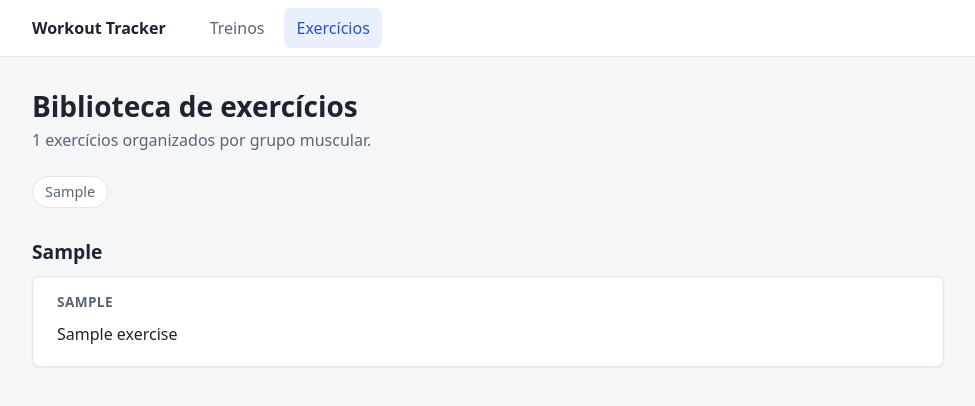
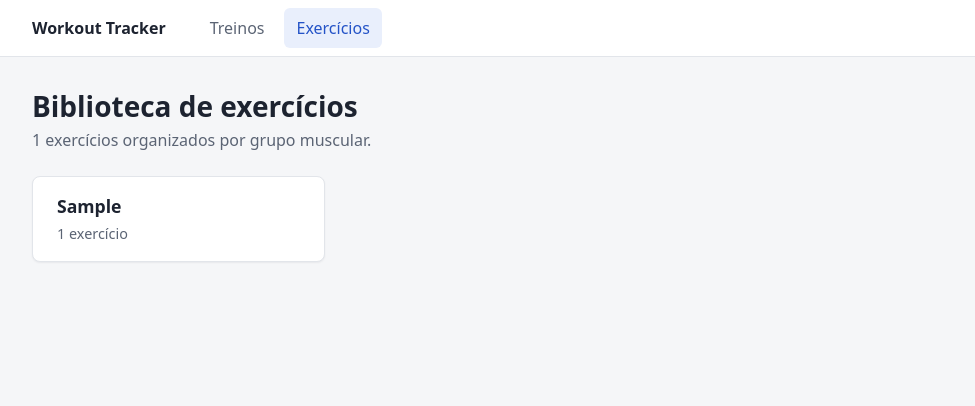
Before and after one commit to brunomartins009/workout-tracker, a Flask app: page /exercises in a window 1280 px wide. Shown: the top 406 px of the page, without its empty margins (152-1127 px from the left). Run offline with Flask 3, Linux system fonts and the light colour scheme; tables that the repository leaves empty hold one stand-in row (values such as "Sample post").

Commit message:
feat: exercise library 2.0

```diff
--- a/app/routes/exercises.py
+++ b/app/routes/exercises.py
@@ -8,22 +8,54 @@ from app.models import Exercise, Workout, WorkoutExercise, WorkoutSet
 
 bp = Blueprint("exercises", __name__, url_prefix="/exercises")
 
+# The history table shows only the most recent occurrences; the chart keeps
+# the complete history.
+HISTORY_TABLE_LIMIT = 5
+
 
 # The exercise library is read-only in the UI: exercises are managed in
 # app/exercise_library.py and loaded with `flask sync-exercise-library`.
 @bp.get("")
 def list_exercises():
     exercises = db.session.scalars(select(Exercise)).all()
+    # Categories are derived from Exercise.muscle_group; group_exercises gives
+    # them the same order used everywhere else in the library.
+    categories = [
+        (group, sum(len(subgroup_exercises) for _, subgroup_exercises in subgroups))
+        for group, subgroups in group_exercises(exercises)
+    ]
     return render_template(
         "exercises/list.html",
-        exercise_groups=group_exercises(exercises),
+        categories=categories,
         exercise_count=len(exercises),
+    )
+
+
+@bp.get("/<muscle_group>")
+def exercise_category(muscle_group):
+    exercises = db.session.scalars(
+        select(Exercise).where(Exercise.muscle_group == muscle_group)
+    ).all()
+    if not exercises:
+        abort(404)
+
+    # A single group comes back, already ordered by subgroup and then by name.
+    [(_, subgroups)] = group_exercises(exercises)
+    ordered_exercises = [
+        exercise
+        for _, subgroup_exercises in subgroups
+        for exercise in subgroup_exercises
+    ]
+    return render_template(
+        "exercises/category.html",
+        muscle_group=muscle_group,
+        exercises=ordered_exercises,
     )
 
 
 @bp.get("/<int:exercise_id>/history")
 def exercise_history(exercise_id):
-    """Return every occurrence of the exercise as JSON for the history modal."""
+    """Return the exercise and its occurrences as JSON for the exercise modal."""
     exercise = db.session.get(Exercise, exercise_id)
     if exercise is None:
         abort(404)
@@ -44,10 +76,10 @@ def exercise_history(exercise_id):
         .outerjoin(WorkoutSet, WorkoutSet.workout_exercise_id == WorkoutExercise.id)
         .where(WorkoutExercise.exercise_id == exercise.id)
         .group_by(WorkoutExercise.id)
-        .order_by(Workout.date.desc(), Workout.created_at.desc())
+        .order_by(Workout.date.desc(), Workout.created_at.desc(), Workout.id.desc())
     ).all()
 
-    history = [
+    occurrences = [
         {
             "workout_id": workout_id,
             "date": workout_date.isoformat(),
@@ -61,9 +93,9 @@ def exercise_history(exercise_id):
         for workout_id, workout_date, workout_name, set_count, total_repetitions, max_weight in rows
     ]
 
-    # The chart reads the same occurrences as the table, oldest first. Points of
-    # occurrences without sets are null so the chart does not drop to zero.
-    chronological = list(reversed(history))
+    # The chart uses every occurrence, oldest first. Points of occurrences
+    # without sets are null so the chart does not drop to zero.
+    chronological = list(reversed(occurrences))
     chart = {
         "labels": [occurrence["date"] for occurrence in chronological],
         "workout_names": [occurrence["workout_name"] for occurrence in chronological],
@@ -76,8 +108,14 @@ def exercise_history(exercise_id):
 
     return jsonify(
         {
-            "exercise": {"id": exercise.id, "name": exercise.name},
-            "history": history,
+            "exercise": {
+                "id": exercise.id,
+                "name": exercise.name,
+                "muscle_group": exercise.muscle_group,
+                "muscle_subgroup": exercise.muscle_subgroup,
+            },
+            # Most recent first, limited for the table.
+            "history": occurrences[:HISTORY_TABLE_LIMIT],
             "chart": chart,
         }
     )
--- a/app/routes/workouts.py
+++ b/app/routes/workouts.py
@@ -29,7 +29,7 @@ def list_workouts():
         .outerjoin(WorkoutExercise, WorkoutExercise.workout_id == Workout.id)
         .outerjoin(WorkoutSet, WorkoutSet.workout_exercise_id == WorkoutExercise.id)
         .group_by(Workout.id)
-        .order_by(Workout.date.desc(), Workout.created_at.desc())
+        .order_by(Workout.date.desc(), Workout.created_at.desc(), Workout.id.desc())
     ).all()
     return render_template("workouts/list.html", workout_rows=workout_rows)
 
--- a/app/static/css/main.css
+++ b/app/static/css/main.css
@@ -618,63 +618,56 @@ select:focus-visible {
 
 /* ---------- Exercise library ---------- */
 
-.group-index {
-  display: flex;
-  flex-wrap: wrap;
-  gap: var(--space-2);
-}
-
-.group-index a {
-  padding: var(--space-1) var(--space-3);
-  border: 1px solid var(--color-border);
-  border-radius: 999px;
-  background: var(--color-surface);
-  color: var(--color-text-muted);
-  font-size: 0.9rem;
-  text-decoration: none;
-}
-
-.group-index a:hover {
-  border-color: var(--color-border-strong);
-  color: var(--color-text);
-}
-
-.library-group-title {
-  margin-bottom: var(--space-3);
-}
-
-.library-subgroup {
-  padding: var(--space-4) var(--space-5);
-}
-
-.library-subgroup + .library-subgroup {
-  border-top: 1px solid var(--color-border);
-}
-
-.library-subgroup h3 {
-  color: var(--color-text-muted);
-  font-size: 0.85rem;
-  font-weight: 600;
-  letter-spacing: 0.03em;
-  text-transform: uppercase;
-}
-
-.library-exercises {
+.card-grid {
   display: grid;
-  grid-template-columns: repeat(auto-fill, minmax(14rem, 1fr));
-  gap: var(--space-1) var(--space-5);
-  margin: var(--space-2) 0 0;
+  grid-template-columns: repeat(3, minmax(0, 1fr));
+  gap: var(--space-4);
+  margin: 0;
   padding: 0;
   list-style: none;
 }
 
-.library-exercises li {
-  padding: var(--space-1) 0;
+/* Used both as a link (category) and as a button (exercise that opens the modal). */
+.library-card {
+  display: flex;
+  flex-direction: column;
+  gap: var(--space-1);
+  width: 100%;
+  height: 100%;
+  padding: var(--space-4) var(--space-5);
+  border: 1px solid var(--color-border);
+  border-radius: var(--radius);
+  background: var(--color-surface);
+  box-shadow: var(--shadow);
+  color: var(--color-text);
+  font: inherit;
+  text-align: left;
+  text-decoration: none;
+  cursor: pointer;
+}
+
+.library-card:hover {
+  border-color: var(--color-accent);
+  color: var(--color-text);
+}
+
+.library-card-title {
+  font-weight: 600;
+}
+
+a.library-card .library-card-title {
+  font-size: 1.1rem;
+}
+
+.library-card-detail {
+  color: var(--color-text-muted);
+  font-size: 0.9rem;
 }
 
 /* Highlights the XXXXX placeholder so pending classifications are easy to spot. */
 .unclassified {
   display: inline-block;
+  align-self: flex-start;
   padding: 0 var(--space-2);
   border: 1px dashed #b54708;
   border-radius: var(--radius-small);
@@ -682,8 +675,26 @@ select:focus-visible {
   color: #b54708;
 }
 
-.library-subgroup h3.unclassified {
-  color: #b54708;
+/* Exercise modal: muscle information above the history. */
+.exercise-info {
+  display: flex;
+  flex-wrap: wrap;
+  gap: var(--space-3) var(--space-6);
+  margin: 0 0 var(--space-5);
+}
+
+.exercise-info dt {
+  color: var(--color-text-muted);
+  font-size: 0.85rem;
+}
+
+.exercise-info dd {
+  margin: 0;
+  font-weight: 600;
+}
+
+.exercise-history h3 {
+  margin-bottom: var(--space-3);
 }
 
 /* ---------- Modal ---------- */
@@ -796,7 +807,6 @@ body.modal-open {
   .add-set,
   .modal-header,
   .modal-body,
-  .library-subgroup,
   .exercise-card-header {
     padding-left: var(--space-4);
     padding-right: var(--space-4);
--- a/app/templates/exercises/list.html
+++ b/app/templates/exercises/list.html
@@ -10,30 +10,17 @@
     </div>
   </header>
 
-  {% if exercise_groups %}
-    <nav class="group-index" aria-label="Grupos musculares">
-      {% for group, _subgroups in exercise_groups %}
-        <a href="#group-{{ loop.index }}">{{ group }}</a>
+  {% if categories %}
+    <ul class="card-grid" aria-label="Grupos musculares">
+      {% for muscle_group, count in categories %}
+        <li>
+          <a class="library-card" href="{{ url_for('exercises.exercise_category', muscle_group=muscle_group) }}">
+            <span class="library-card-title{% if muscle_group == 'XXXXX' %} unclassified{% endif %}">{{ muscle_group }}</span>
+            <span class="library-card-detail category-count">{{ count }} {{ 'exercício' if count == 1 else 'exercícios' }}</span>
+          </a>
+        </li>
       {% endfor %}
-    </nav>
-
-    {% for group, subgroups in exercise_groups %}
-      <section class="section library-group" id="group-{{ loop.index }}" aria-labelledby="group-{{ loop.index }}-title">
-        <h2 id="group-{{ loop.index }}-title" class="library-group-title{% if group == 'XXXXX' %} unclassified{% endif %}">{{ group }}</h2>
-        <div class="panel">
-          {% for subgroup, exercises in subgroups %}
-            <div class="library-subgroup">
-              <h3{% if subgroup == 'XXXXX' %} class="unclassified"{% endif %}>{{ subgroup }}</h3>
-              <ul class="library-exercises">
-                {% for exercise in exercises %}
-                  <li>{{ exercise.name }}</li>
-                {% endfor %}
-              </ul>
-            </div>
-          {% endfor %}
-        </div>
-      </section>
-    {% endfor %}
+    </ul>
   {% else %}
     <div class="panel empty-state">
       <p>Nenhum exercício na biblioteca.</p>
```
Also changed, not shown: ARCHITECTURE.md (+11 -1 lines), app/static/js/exercise_history.js (+23 -6 lines), app/templates/exercises/category.html (added, +38 -0 lines), app/templates/partials/exercise_modal.html (added, +33 -0 lines), app/templates/workouts/detail.html (+1 -14 lines), tests/test_exercise_history.py (+127 -7 lines), tests/test_exercises.py (+166 -44 lines), tests/test_workout_history.py (+19 -1 lines).
